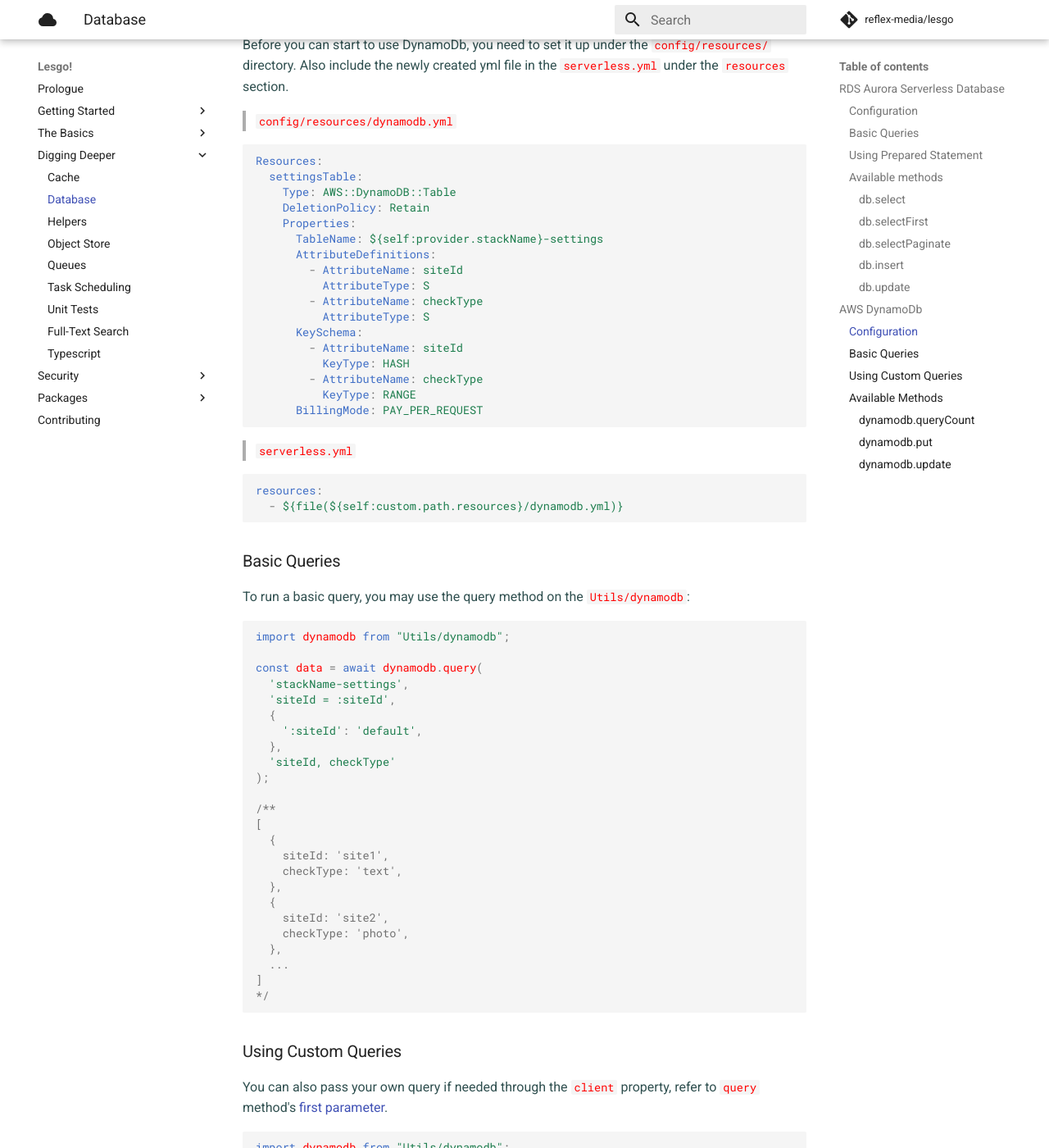
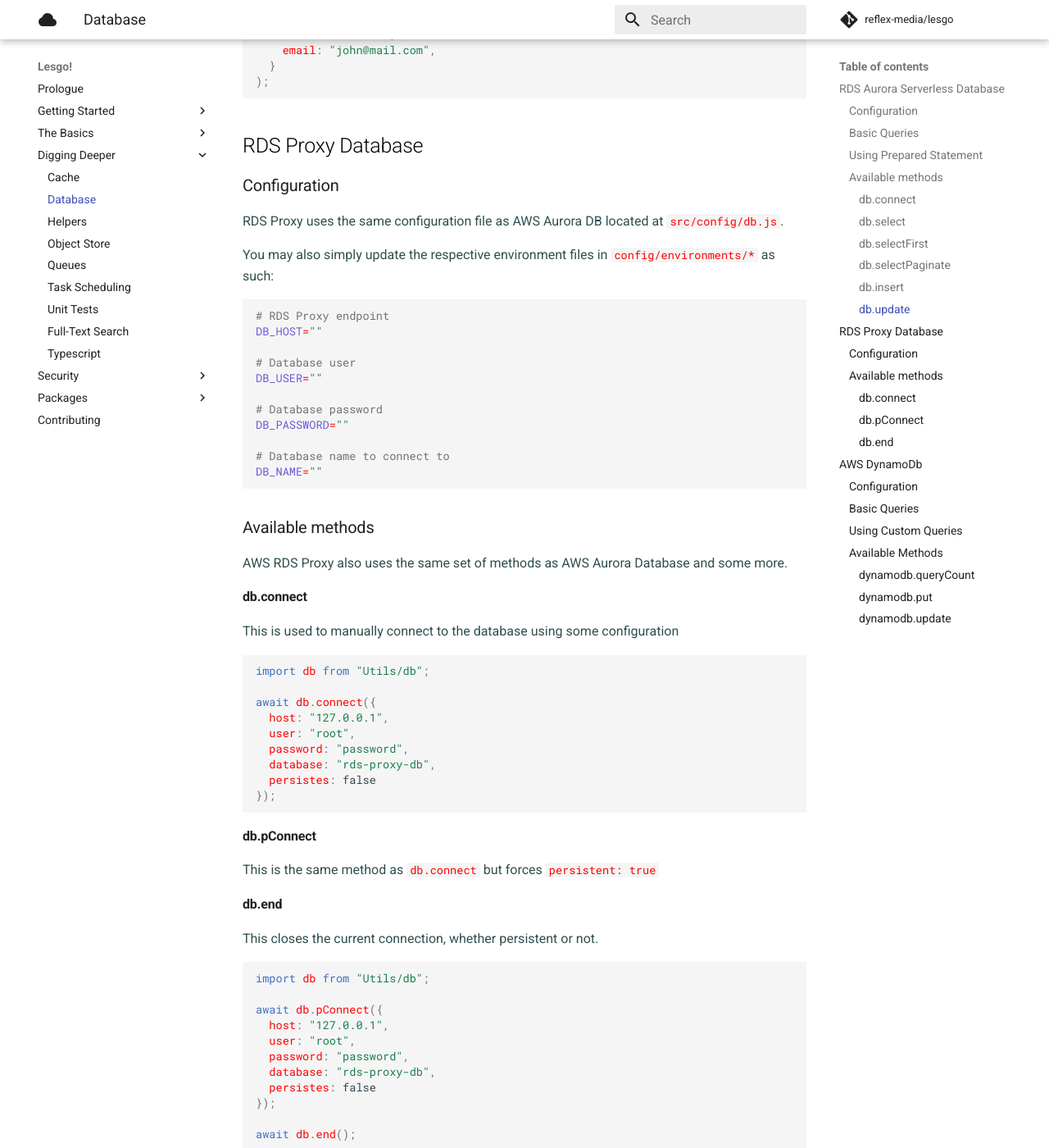
Before and after one commit to reflex-media/lesgo-docs, an MkDocs documentation site: the page built from docs/advance/database.md, in a window 1280 px wide and 1400 px high, scrolled down 4634 px. Shown: the whole window at 82% size. Built offline with MkDocs 1.6.1 and Material for MkDocs 9.7.7, drawn with Linux system fonts in a browser that asks for light colours; comment, search, counter and statistics services are not loaded; the version menu is left out; some of the changed text lies outside the part shown.

Commit message:
Add RDS Proxy DB conection configuration

````diff
--- a/docs/advance/database.md
+++ b/docs/advance/database.md
@@ -1,6 +1,6 @@
 # Database
 
-As of today, Lesgo! only supports AWS DynamoDb and AWS Aurora Database Serverless, as these are the only true serverless database services available on AWS.
+As of today, Lesgo! only supports **AWS DynamoDB**, **AWS Aurora Database Serverless**, and **AWS RDS Proxy** as these are the only true serverless database services available on AWS.
 
 ## RDS Aurora Serverless Database
 
@@ -83,6 +83,22 @@
 The `Utils/db` also comes with more specific and granular methods for specific queries.
 
 Refer to [data-api-client](https://www.npmjs.com/package/data-api-client) npm package for additioal details.
+
+#### db.connect
+
+This is used to manually connect to the database using some configuration
+
+```js
+import db from "Utils/db";
+
+db.connect({
+  secretArn: "secretArnDataApi",
+  resourceArn: "resourceArnDataApi",
+  database: "databaseDataApi",
+  region: "us-east-1"
+});
+
+```
 
 #### db.select
 
@@ -213,6 +229,72 @@
     email: "john@mail.com",
   }
 );
+```
+
+## RDS Proxy Database
+
+### Configuration
+
+RDS Proxy uses the same configuration file as AWS Aurora DB located at `src/config/db.js`.
+
+You may also simply update the respective environment files in `config/environments/*` as such:
+
+```apache
+# RDS Proxy endpoint
+DB_HOST=""
+
+# Database user
+DB_USER=""
+
+# Database password
+DB_PASSWORD=""
+
+# Database name to connect to
+DB_NAME=""
+```
+
+### Available methods
+
+AWS RDS Proxy also uses the same set of methods as AWS Aurora Database and some more.
+
+#### db.connect
+
+This is used to manually connect to the database using some configuration
+
+```js
+import db from "Utils/db";
+
+await db.connect({
+  host: "127.0.0.1",
+  user: "root",
+  password: "password",
+  database: "rds-proxy-db",
+  persistes: false
+});
+
+```
+
+#### db.pConnect
+
+This is the same method as `db.connect` but forces `persistent: true`
+
+#### db.end
+
+This closes the current connection, whether persistent or not.
+
+```js
+import db from "Utils/db";
+
+await db.pConnect({
+  host: "127.0.0.1",
+  user: "root",
+  password: "password",
+  database: "rds-proxy-db",
+  persistes: false
+});
+
+await db.end();
+
 ```
 
 ## AWS DynamoDb
````
